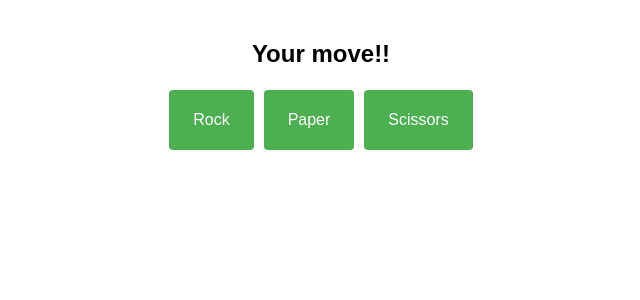
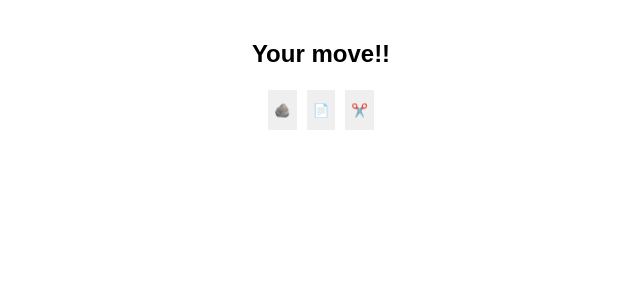
Before and after one commit to JavaGalaxy/rock-paper-scissors, a React (Create React App) app: page / in a window 1280 px wide. Shown: the top 300 px of the page, without its empty margins (319-959 px from the left). Built offline with nearby package versions, Linux system fonts and the light colour scheme.

Commit message:
buttons replaced with emojis

```diff
--- a/src/App.css
+++ b/src/App.css
@@ -18,6 +18,11 @@
 }
 
 button {
+  height: 40px;
+  border: none;
+}
+
+.reset_button {
   padding: 12px 24px;
   background-color: #4caf50;
   color: white;
--- a/src/App.tsx
+++ b/src/App.tsx
@@ -3,6 +3,14 @@ import './App.css';
 
 const MOVES = ['rock', 'paper', 'scissors'] as const;
 type Move = (typeof MOVES)[number];
+const EMOJIS = {
+  rock: '🪨',
+  paper: '📄',
+  scissors: '✂️',
+};
+const YOU_WIN = 'You win!';
+const YOU_LOSE = 'You lose!';
+const TIE = "It's a Tie";
 
 const getRandomMove = (): Move => {
   const index = Math.floor(Math.random() * MOVES.length);
@@ -12,9 +20,6 @@ const getRandomMove = (): Move => {
 function App() {
   const [computerMove, setComputerMove] = useState<Move | null>(null);
   const [playersMove, setPlayersMove] = useState<Move | null>(null);
-  const YOU_WIN = 'You win!';
-  const YOU_LOSE = 'You lose!';
-  const TIE = "It's a Tie";
 
   const handlePlayersMove = (move: Move) => {
     setPlayersMove(move);
@@ -65,14 +70,16 @@ function App() {
       )}
       {!playersMove && (
         <div className="container">
-          <button onClick={() => handlePlayersMove('rock')}>Rock</button>
-          <button onClick={() => handlePlayersMove('paper')}>Paper</button>
-          <button onClick={() => handlePlayersMove('scissors')}>Scissors</button>
+          <button onClick={() => handlePlayersMove('rock')}>{EMOJIS.rock}</button>
+          <button onClick={() => handlePlayersMove('paper')}>{EMOJIS.paper}</button>
+          <button onClick={() => handlePlayersMove('scissors')}>{EMOJIS.scissors}</button>
         </div>
       )}
       {computerMove && (
         <div className="container">
-          <button onClick={resetGame}>Play again</button>
+          <button onClick={resetGame} className="reset_button">
+            Play again
+          </button>
         </div>
       )}
     </div>
```
